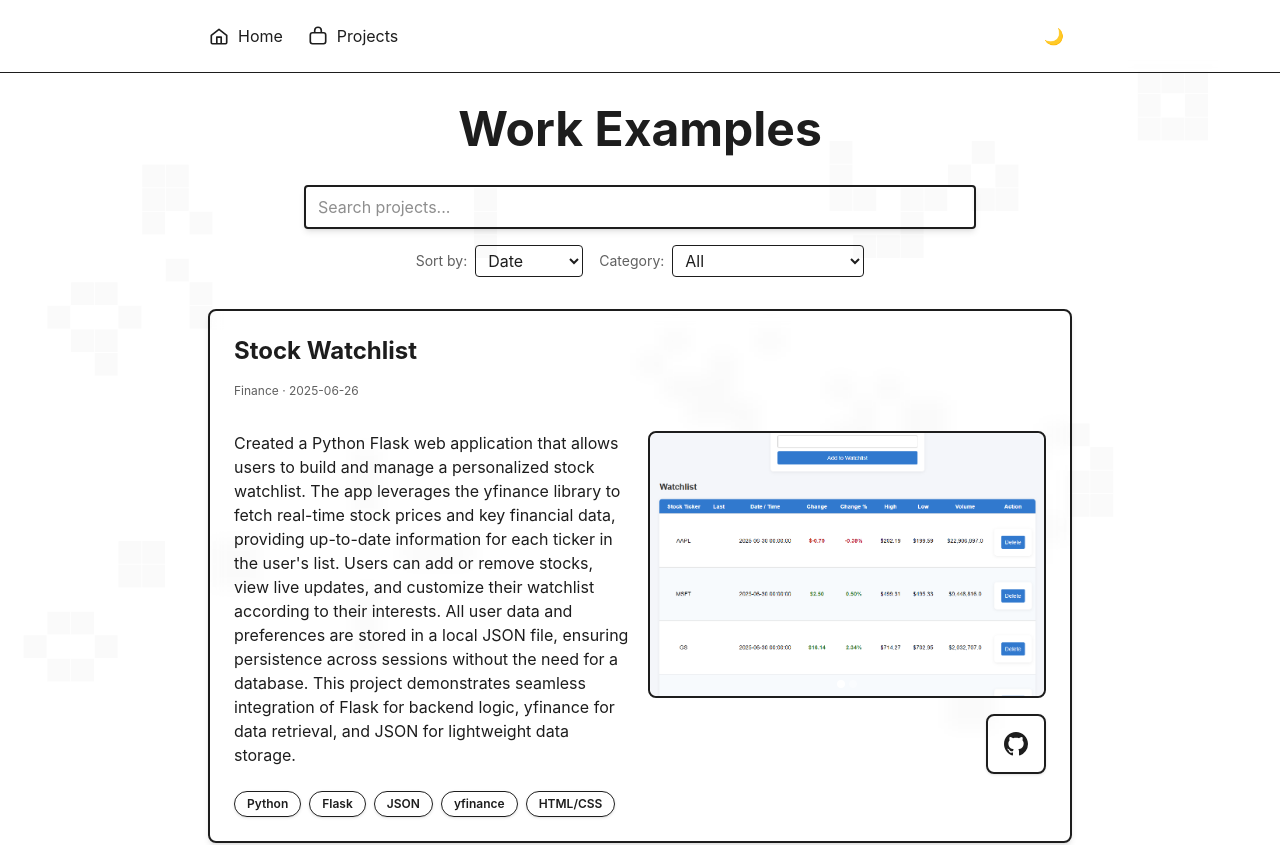
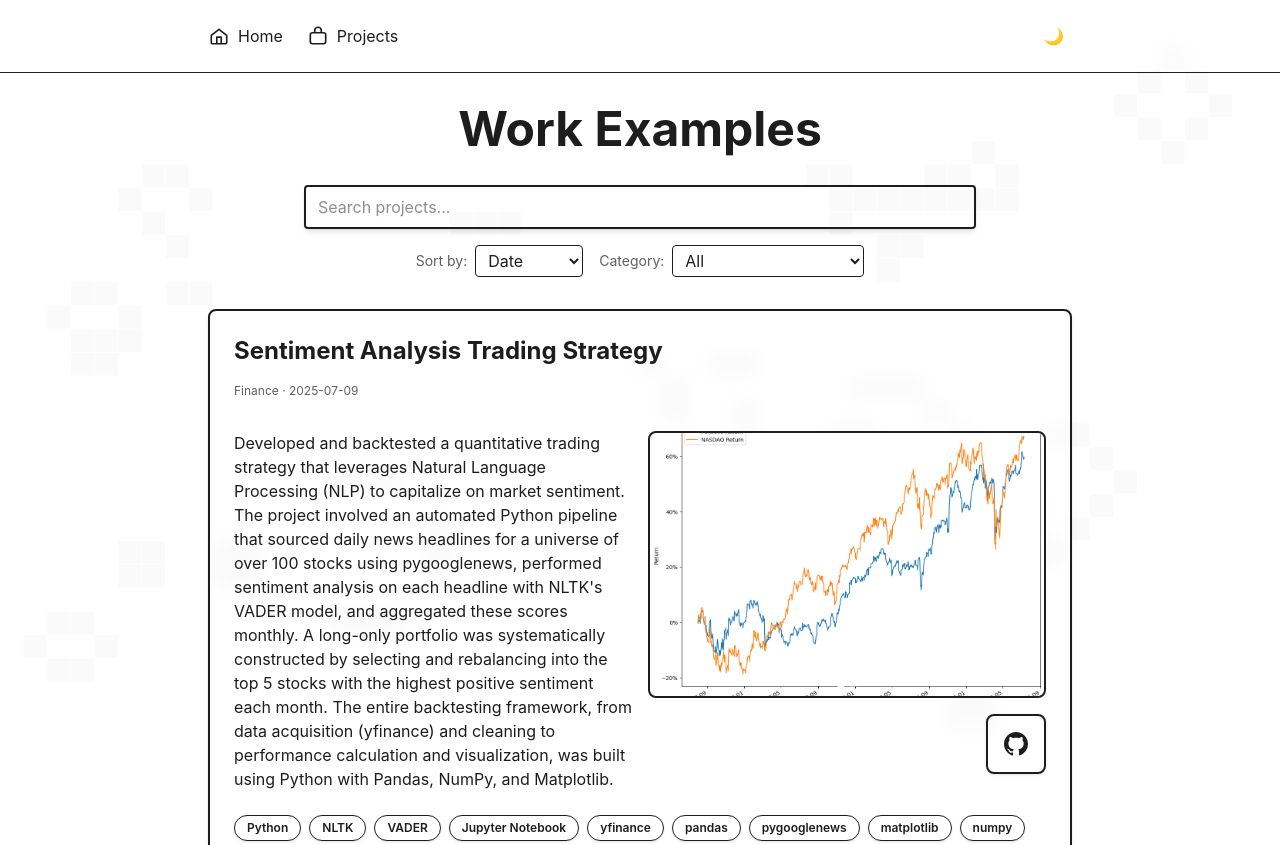
Before and after one commit to augustocgb/portfolio, a Next.js app: page /projects in a window 1280 px wide. Shown: the top 845 px of the page. Built offline with nearby package versions, Linux system fonts and the light colour scheme.

Commit message:
Added new project
+ sentiment analysis stock project

```diff
--- a/app/projects/page.tsx
+++ b/app/projects/page.tsx
@@ -134,6 +134,31 @@ const projects: ProjectCardProps[] = [
 			},
 		],
 	},
+
+  /* Sentiment Portfolio */
+	{
+		title: "Sentiment Analysis Trading Strategy",
+		description:
+			"Developed and backtested a quantitative trading strategy that leverages Natural Language Processing (NLP) to capitalize on market sentiment. The project involved an automated Python pipeline that sourced daily news headlines for a universe of over 100 stocks using pygooglenews, performed sentiment analysis on each headline with NLTK's VADER model, and aggregated these scores monthly. A long-only portfolio was systematically constructed by selecting and rebalancing into the top 5 stocks with the highest positive sentiment each month. The entire backtesting framework, from data acquisition (yfinance) and cleaning to performance calculation and visualization, was built using Python with Pandas, NumPy, and Matplotlib.",
+		images: [
+			{ src: "/images/sentiment-1.png", alt: "Sentiment Analysis Trading Returns" },
+			{ src: "/images/sentiment-2.png", alt: "Sentiment Analysis Data Scraping" },
+		],
+		tech: ["Python", "NLTK", "VADER", "Jupyter Notebook", "yfinance", "pandas", "pygooglenews", "matplotlib", "numpy", "scipy"],
+		category: "Finance",
+		date: "2025-07-09",
+		links: [
+			{
+				href: "https://github.com/augustocgb/sentiment-investing",
+				icon: (
+					<svg viewBox="0 0 24 24" className="w-6 h-6" style={{ fill: 'var(--text-primary)' }}>
+						<path d="M12 0C5.37 0 0 5.37 0 12c0 5.31 3.435 9.795 8.205 11.385.6.105.825-.255.825-.57 0-.285-.015-1.23-.015-2.235-3.015.555-3.795-.735-4.035-1.41-.135-.345-.72-1.41-1.23-1.695-.42-.225-1.02-.78-.015-.795.945-.015 1.62.87 1.845 1.23 1.08 1.815 2.805 1.305 3.495.99.105-.78.42-1.305.765-1.605-2.67-.3-5.46-1.335-5.46-5.925 0-1.305.465-2.385 1.23-3.225-.12-.3-.54-1.53.12-3.18 0 0 1.005-.315 3.3 1.23.96-.27 1.98-.405 3-.405s2.04.135 3 .405c2.295-1.56 3.3-1.23 3.3-1.23.66 1.65.24 2.88.12 3.18.765.84 1.23 1.905 1.23 3.225 0 4.605-2.805 5.625-5.475 5.925.435.375.81 1.095.81 2.22 0 1.605-.015 2.895-.015 3.3 0 .315.225.69.825.57A12.02 12.02 0 0024 12c0-6.63-5.37-12-12-12z" />
+					</svg>
+				),
+				label: "GitHub",
+			},
+		],
+	},
 ];
 
 const categories = Array.from(new Set(projects.map((p) => p.category)));
```
Also changed, not shown: public/images/sentiment-1.png (added), public/images/sentiment-2.png (added).
